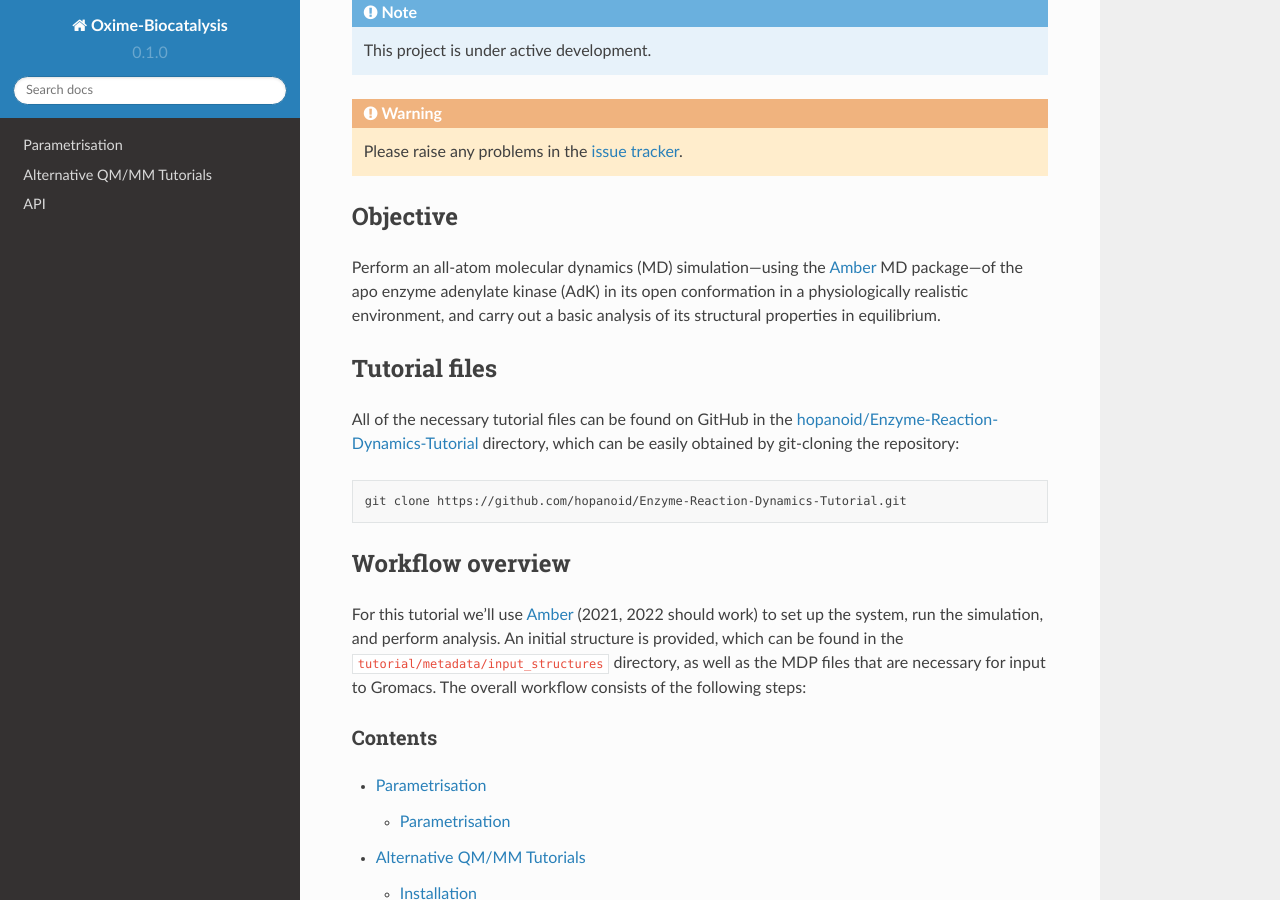
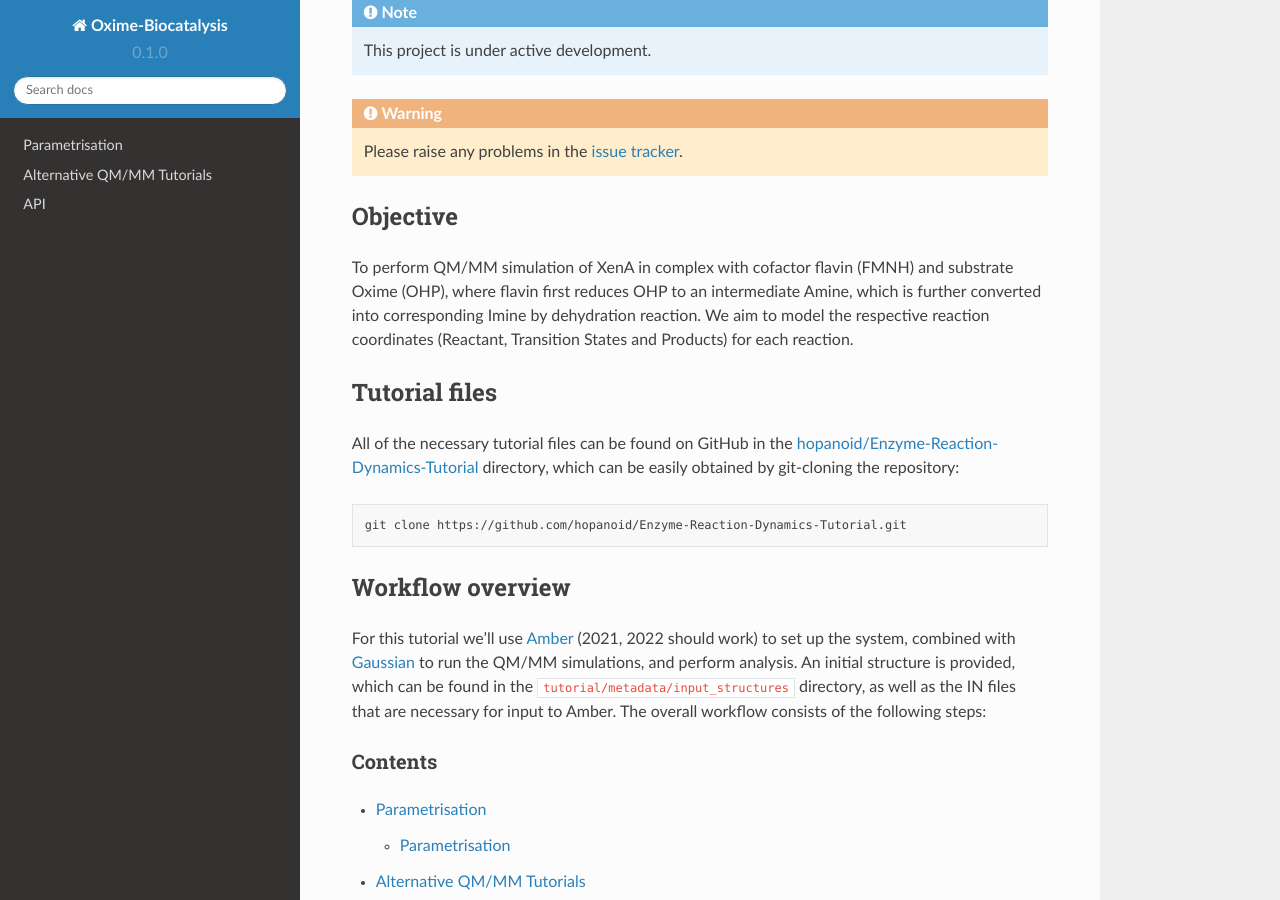
Before and after one commit to hopanoid/Enzyme-Reaction-Dynamics-Tutorial, a Sphinx documentation site: the page built from docs/source/index.rst, in a window 1280 px wide and 900 px high, scrolled down 447 px. Built offline with Sphinx 7.4.7 and the Read the Docs theme 2.0.0, drawn with Linux system fonts in a browser that asks for light colours.

Commit message:
Tutorial Objective wrote

```diff
--- a/docs/source/includes/links.rst
+++ b/docs/source/includes/links.rst
@@ -12,6 +12,9 @@
 .. _Amber download: https://ambermd.org/GetAmber.php
 
 .. Amber commands: use intersphinx: :ref:`amber command`
+
+.. Gaussian
+.. _Gaussian: https://gaussian.com/
 
 .. Protein Databank
 .. _4AKE: http://www.rcsb.org/pdb/explore.do?structureId=4ake
--- a/docs/source/index.rst
+++ b/docs/source/index.rst
@@ -38,10 +38,10 @@ Oxime Catalysis Tutorial
 Objective
 =========
 
-Perform an all-atom molecular dynamics (MD) simulation—using the Amber_
-MD package—of the apo enzyme adenylate kinase (AdK) in its open conformation in
-a physiologically realistic environment, and carry out a basic analysis of its
-structural properties in equilibrium.
+To perform QM/MM simulation of XenA in complex with cofactor flavin (FMNH) and substrate
+Oxime (OHP), where flavin first reduces OHP to an intermediate Amine, which is further
+converted into corresponding Imine by dehydration reaction. We aim to model the respective
+reaction coordinates (Reactant, Transition States and Products) for each reaction.
 
 
 Tutorial files
@@ -59,10 +59,10 @@ Workflow overview
 =================
 
 For this tutorial we'll use Amber_ (2021, 2022 should
-work) to set up the system, run the simulation, and perform
+work) to set up the system, combined with Gaussian_ to run the QM/MM simulations, and perform
 analysis. An initial structure is provided, which can be found in the
-:file:`tutorial/metadata/input_structures` directory, as well as the MDP files that
-are necessary for input to Gromacs. The overall workflow consists of
+:file:`tutorial/metadata/input_structures` directory, as well as the IN files that
+are necessary for input to Amber. The overall workflow consists of
 the following steps:
 
 Contents
```
